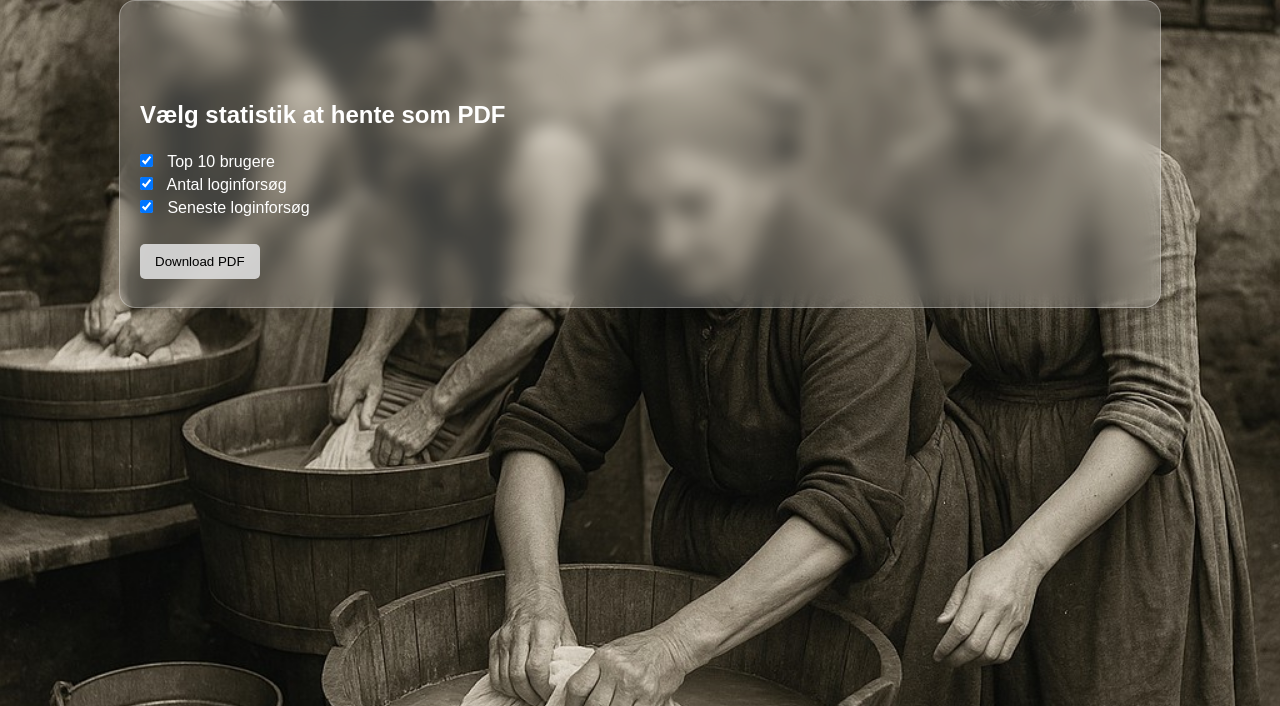
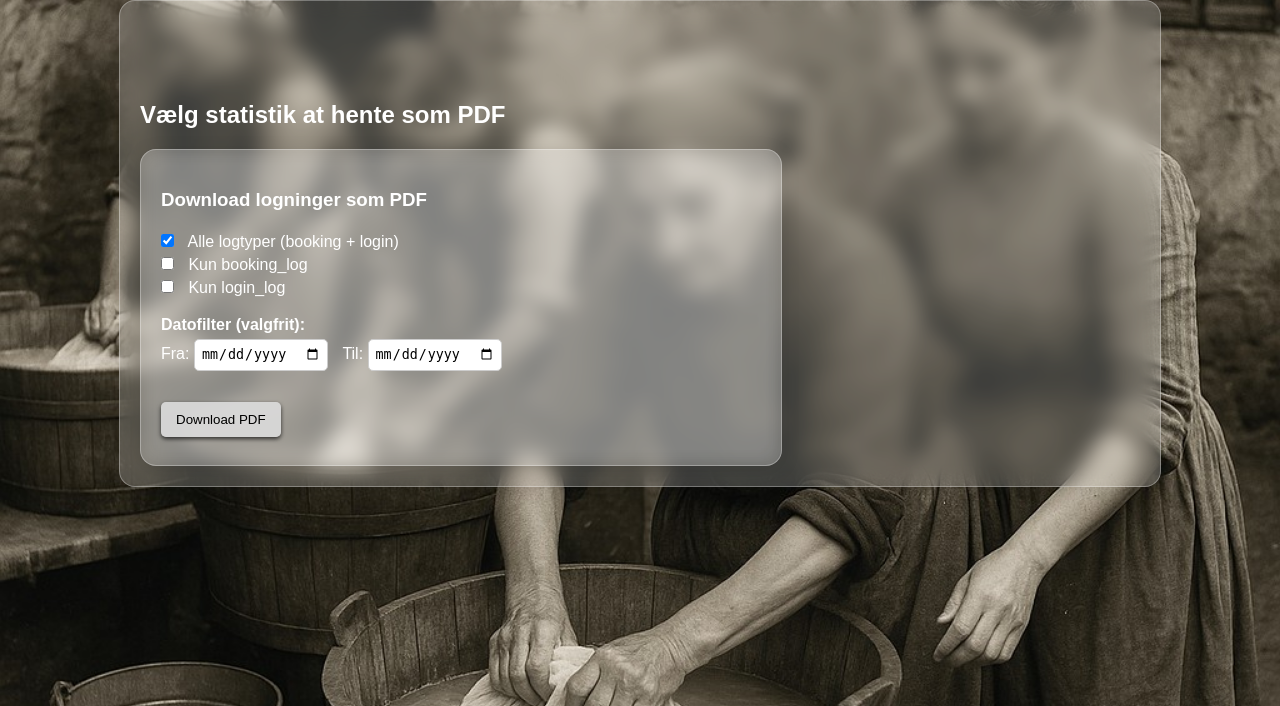
Before and after one commit to taasingegade/Vasketider, a Flask app: page /download_valg in a window 1280 px wide. Shown: the top 706 px of the page. Run offline with Flask 3, Linux system fonts and the light colour scheme; the visitor is signed in with stand-in values (Sample User, id 1); some libraries are stand-ins or nearby versions.

Commit message:
Update download_statistik.html

```diff
--- a/templates/download_statistik.html
+++ b/templates/download_statistik.html
@@ -9,12 +9,19 @@
 <body>
     <div class="main glassbox">
         <h2>Vælg statistik at hente som PDF</h2>
-        <form method="post" action="/download_statistik_pdf">
-            <label><input type="checkbox" name="top10" checked> Top 10 brugere</label><br>
-            <label><input type="checkbox" name="antal_login" checked> Antal loginforsøg</label><br>
-            <label><input type="checkbox" name="seneste_login" checked> Seneste loginforsøg</label><br><br>
-            <button type="submit">Download PDF</button>
-        </form>
+        <form method="post" action="/download_statistik_pdf" class="glassbox" style="max-width:600px">
+  <h3>Download logninger som PDF</h3>
+
+  <label><input type="checkbox" name="alle" checked> Alle logtyper (booking + login)</label><br>
+  <label><input type="checkbox" name="booking_log"> Kun booking_log</label><br>
+  <label><input type="checkbox" name="login_log"> Kun login_log</label><br><br>
+
+  <strong>Datofilter (valgfrit):</strong><br>
+  Fra: <input type="date" name="fra_dato">
+  Til: <input type="date" name="til_dato"><br><br>
+
+  <button type="submit" class="toppanel-knap">Download PDF</button>
+</form>
     </div>
 </body>
 </html>
```
